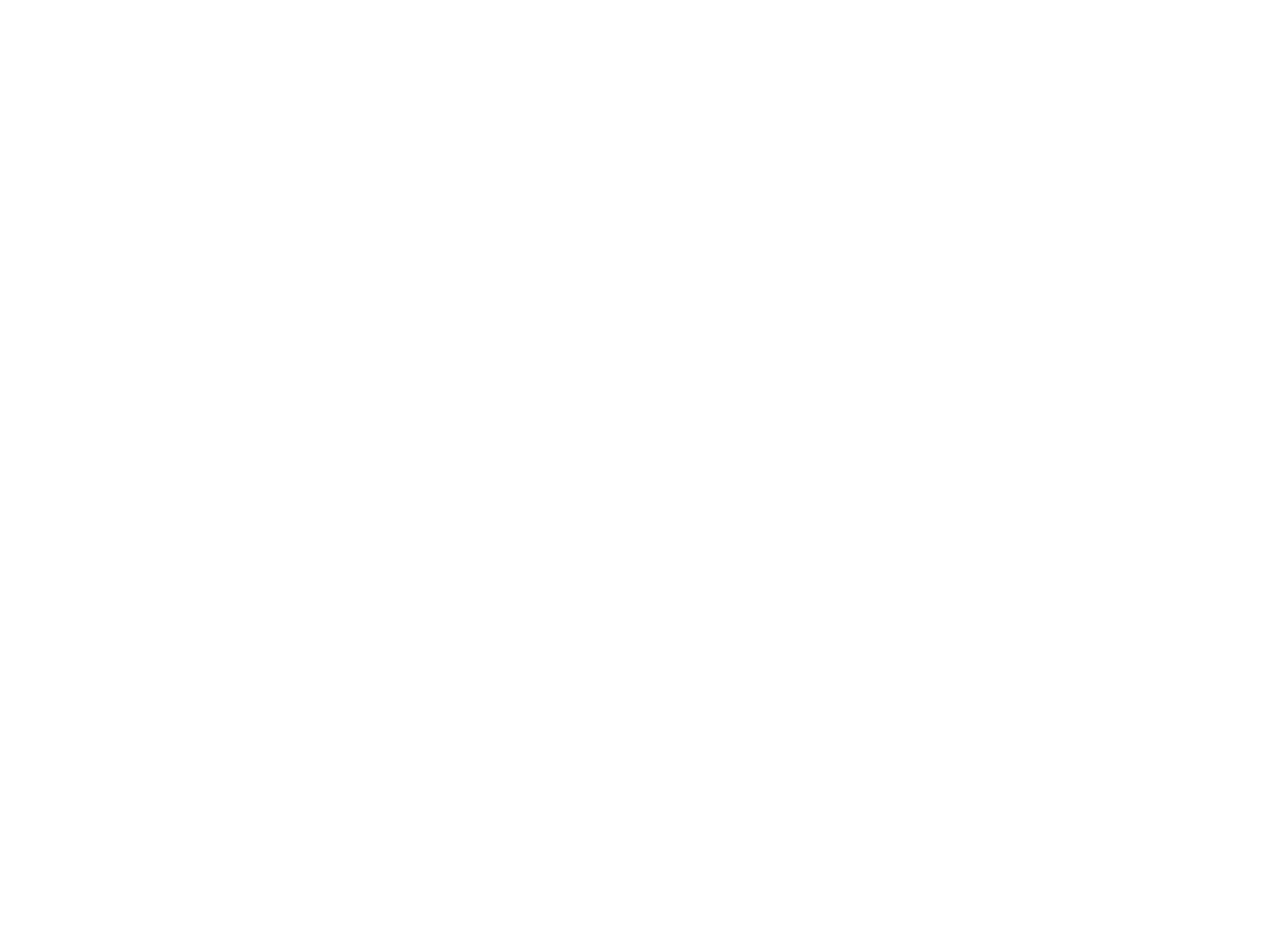
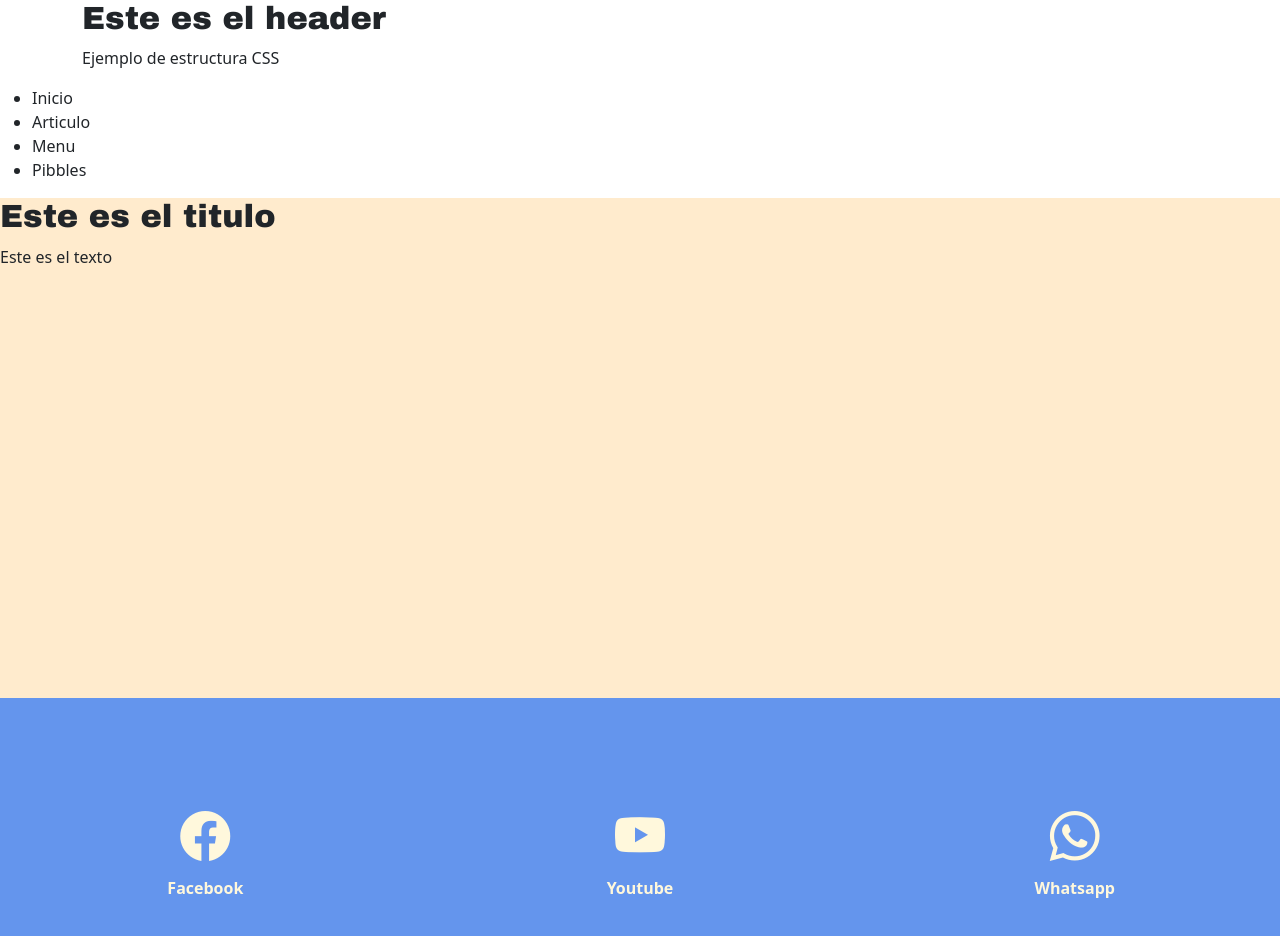
Before and after one commit to yalim1bravo-creator/02092026, a plain HTML site: page index.html in a window 1280 px wide. Before the commit the page ends 800 px from the top, so only its background shows below. Drawn offline with nearby package versions, Linux system fonts and the light colour scheme; a web font is replaced by a local one.

Commit message:
first commit

```diff
--- a/index.html
+++ b/index.html
@@ -5,8 +5,56 @@
     <meta name="viewport" content="width=device-width, initial-scale=1.0">
     <title>Document</title>
     <link rel="stylesheet" href="stilo.css">
+    <!-- fuentes -->
+    <link rel="preconnect" href="https://fonts.googleapis.com">
+<link rel="preconnect" href="https://fonts.gstatic.com" crossorigin>
+<link href="https://fonts.googleapis.com/css2?family=Archivo+Black&display=swap" rel="stylesheet">
+<link rel="preconnect" href="https://fonts.googleapis.com">
+<link rel="preconnect" href="https://fonts.gstatic.com" crossorigin>
+<link href="https://fonts.googleapis.com/css2?family=Autour+One&display=swap" rel="stylesheet">
+
+<!-- bootstrap -->
+<link href="https://cdn.jsdelivr.net/npm/bootstrap@5.3.8/dist/css/bootstrap.min.css" rel="stylesheet" integrity="sha384-sRIl4kxILFvY47J16cr9ZwB07vP4J8+LH7qKQnuqkuIAvNWLzeN8tE5YBujZqJLB" crossorigin="anonymous">
+<script src="https://cdn.jsdelivr.net/npm/bootstrap@5.3.8/dist/js/bootstrap.bundle.min.js" integrity="sha384-FKyoEForCGlyvwx9Hj09JcYn3nv7wiPVlz7YYwJrWVcXK/BmnVDxM+D2scQbITxI" crossorigin="anonymous"></script>
+
+     <!-- bootstrap icon -->
+      <link rel="stylesheet" href="https://cdn.jsdelivr.net/npm/bootstrap-icons@1.13.1/font/bootstrap-icons.min.css">
+
 </head>
 <body>
+    <!-- header -->
+     <header>
+        <div class="container">
+            <h2 class="titulo"> Este es el header</h2>
+            <p>Ejemplo de estructura CSS</p>
+        </div>
+     </header>
+     <!-- navbar -->
+    <nav>
+        <ul>
+            <li><link rel="stylesheet" href="">Inicio</li>
+            <li><link rel="stylesheet" href="">Articulo</li>
+            <li><link rel="stylesheet" href="">Menu</li>
+            <li><link rel="stylesheet" href="">Pibbles</li>
+        </ul>
+    </nav>
+    <div class=" cuerpo">
+        <div class="row">
+            <div class="col">
+                <h2 class="titulo">Este es el titulo</h2>
+                <p class="texto">Este es el texto</p>
 
+            </div>
+        </div>
+    </div>
 </body>
+<footer>
+        <div class="footer">
+            <div class="row">
+                <div class="col footer-col"><i class="bi bi-facebook icon"></i><p class="texto-footer">Facebook</p></div>
+                <div class="col footer-col"><i class="bi bi-youtube icon"></i><p class="texto-footer">Youtube</p></div>
+                <div class="col footer-col"><i class="bi bi-whatsapp icon"></i><p class="texto-footer">Whatsapp</p></div>
+            </div>
+        </div>
+</footer>
 </html>
--- a/stilo.css
+++ b/stilo.css
@@ -0,0 +1,45 @@
+.titulo {
+  font-family: "Archivo Black", sans-serif;
+  font-weight: 400;
+  font-style: normal;
+}
+.texto{
+    font-family: "Autour One", system-ui;
+  font-weight: 400;
+  font-style: normal;
+}
+.nav{
+    background-color: cornflowerblue;
+    padding: 10px 15px;
+    border-radius: 15px;
+}
+.header{
+    background-color: black;
+    color: cornsilk;
+    padding: 20px;
+    border-radius: 15px;
+    display: flex;
+    justify-content: space-between;
+    align-items: center;
+}
+.footer {
+    background-color: cornflowerblue;
+    min-height: 600px;
+    text-align: center;
+}
+.cuerpo{
+    min-height: 500px;
+    background-color: blanchedalmond;
+}
+.texto-footer{
+    margin: 3px;
+    color: cornsilk;
+    font-weight: bolder;
+}
+.icon{
+    font-size: 50px;
+    color: cornsilk;
+}
+.footer-col{
+    padding-top: 100px;
+}
```
